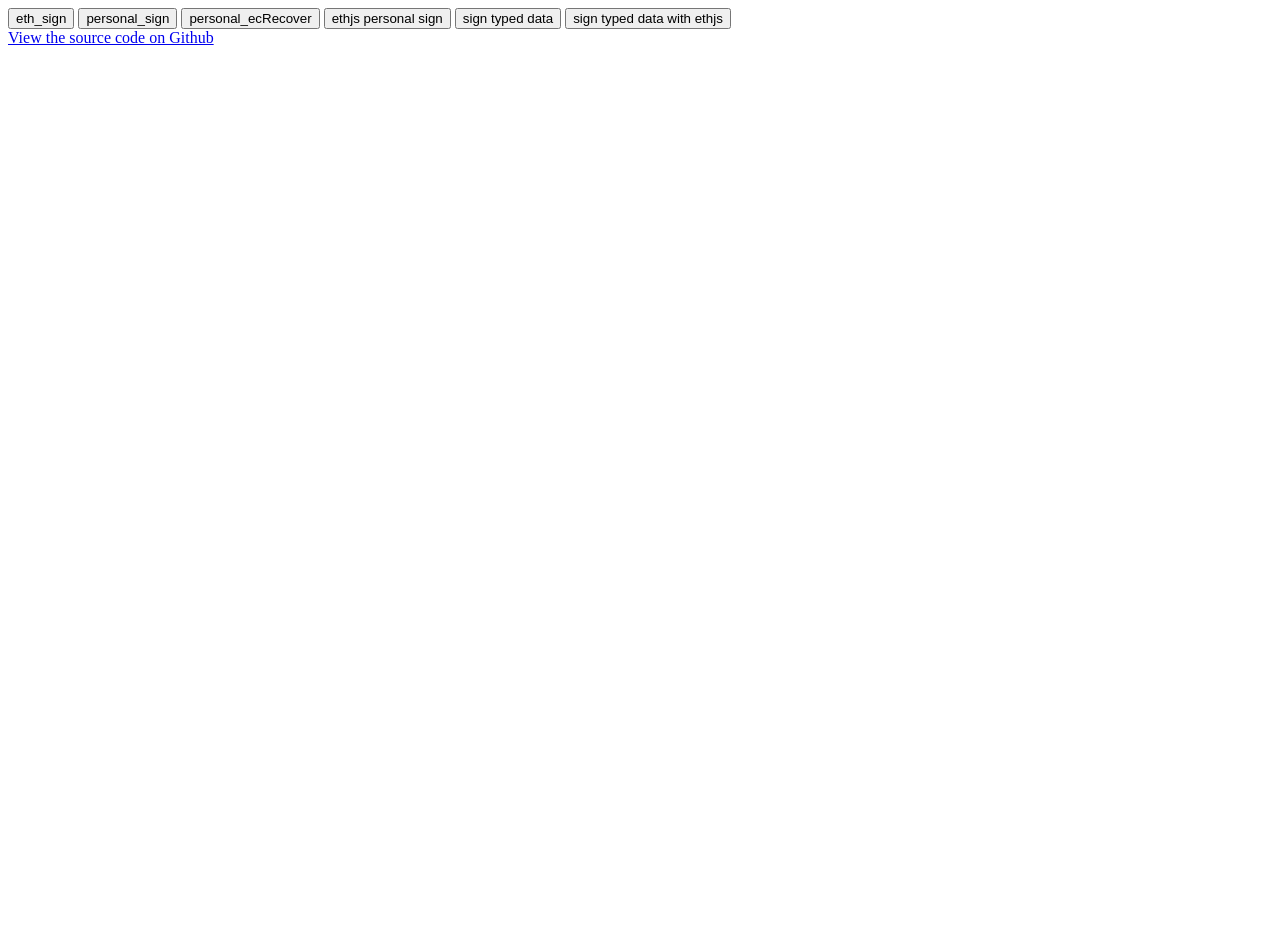
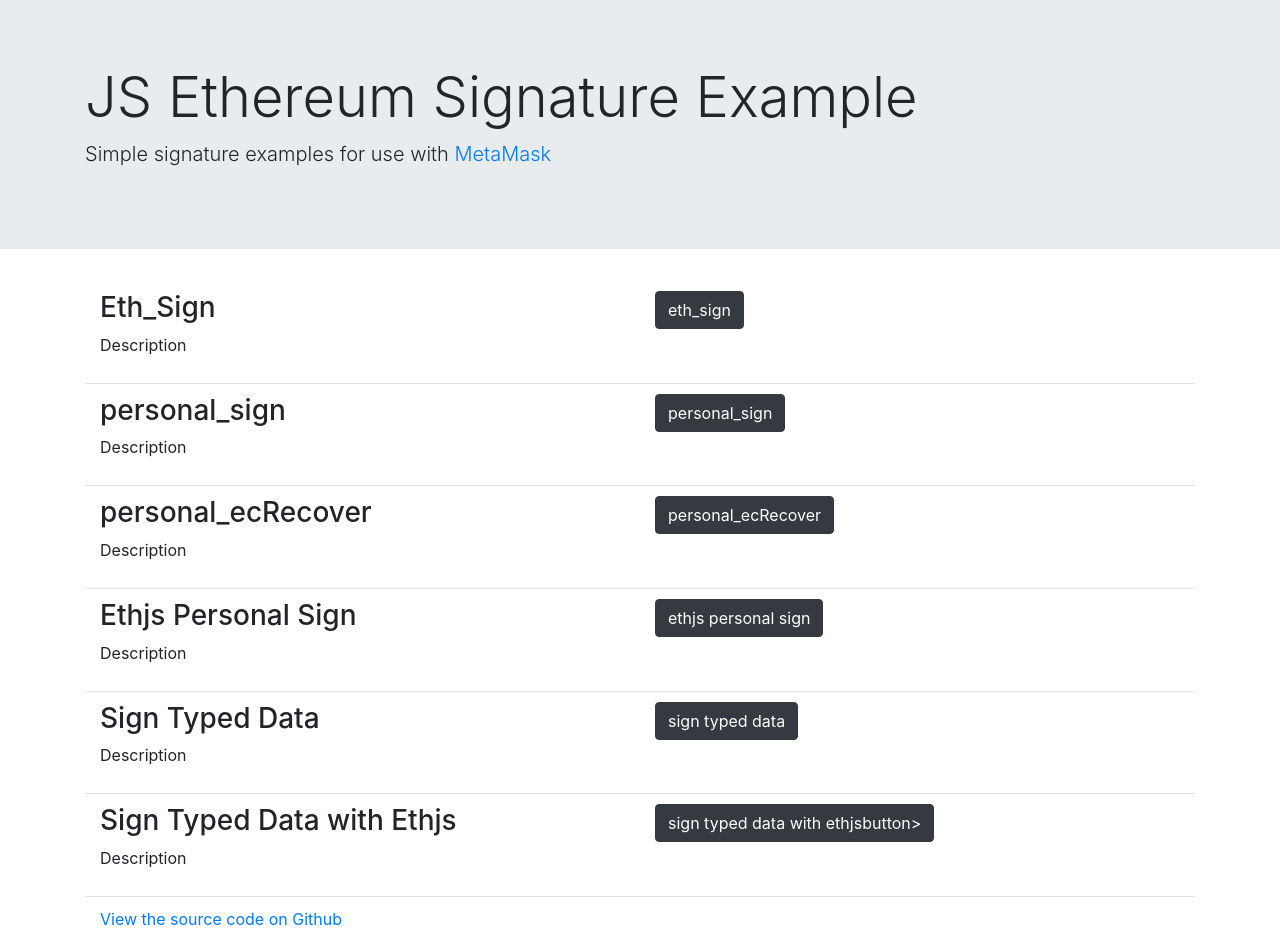
Before and after one commit to danfinlay/js-eth-personal-sign-examples, a website: page index.html in a window 1280 px wide. Before the commit the page ends 800 px from the top, so only its background shows below. Drawn offline with nearby package versions, Linux system fonts and the light colour scheme.

Commit message:
styling with bootstrap
each signature type needs a description

```diff
--- /dev/null
+++ b/css/style.css
@@ -0,0 +1,12 @@
+body{
+
+}
+
+.col{
+  padding:10px;
+}
+
+.row{
+  padding: 10px 0;
+  margin:0;
+}
--- a/index.html
+++ b/index.html
@@ -3,19 +3,88 @@
 <html>
   <head>
     <title>Eth Sign Tests</title>
+      <meta charset="utf-8">
+  <meta name="viewport" content="width=device-width, initial-scale=1">
+  <link rel="stylesheet" href="https://stackpath.bootstrapcdn.com/bootstrap/4.1.1/css/bootstrap.min.css" integrity="sha384-WskhaSGFgHYWDcbwN70/dfYBj47jz9qbsMId/iRN3ewGhXQFZCSftd1LZCfmhktB" crossorigin="anonymous">
+
+  <script src="https://code.jquery.com/jquery-3.3.1.slim.min.js" integrity="sha384-q8i/X+965DzO0rT7abK41JStQIAqVgRVzpbzo5smXKp4YfRvH+8abtTE1Pi6jizo" crossorigin="anonymous"></script>
+<script src="https://cdnjs.cloudflare.com/ajax/libs/popper.js/1.14.3/umd/popper.min.js" integrity="sha384-ZMP7rVo3mIykV+2+9J3UJ46jBk0WLaUAdn689aCwoqbBJiSnjAK/l8WvCWPIPm49" crossorigin="anonymous"></script>
+<script src="https://stackpath.bootstrapcdn.com/bootstrap/4.1.1/js/bootstrap.min.js" integrity="sha384-smHYKdLADwkXOn1EmN1qk/HfnUcbVRZyYmZ4qpPea6sjB/pTJ0euyQp0Mk8ck+5T" crossorigin="anonymous"></script>
+
+
+  <link rel="stylesheet" type="text/css" href="css/style.css">
+
   </head>
 
   <body>
+    <div class="jumbotron jumbotron-fluid">
+      <div class="container">
+        <h1 class="display-4">JS Ethereum Signature Example</h1>
+        <p class="lead">Simple signature examples for use with <a href="https://www.metamask.io"> MetaMask </a></p>
+      </div>
+    </div>
+    <div class="container">
+      <div class="row border-bottom" >
+        <div class="col-6">
+          <h3>Eth_Sign</h3>
+          <p>Description</p>
+        </div>
+        <div class="col-6">
+          <button type="button" class="btn btn-dark" id="ethSignButton">eth_sign</button>
+        </div>
+      </div>
+      <div class="row border-bottom" >
+        <div class="col-6">
+          <h3>personal_sign</h3>
+          <p>Description</p>
+        </div>
+        <div class="col-6">
+          <button type="button" class="btn btn-dark" id="personalSignButton">personal_sign</button>
+        </div>
+      </div>
+      <div class="row border-bottom" >
+        <div class="col-6">
+          <h3>personal_ecRecover</h3>
+          <p>Description</p>
+        </div>
+        <div class="col-6">
+          <button type="button" class="btn btn-dark" id="personalRecoverTest">personal_ecRecover</button>
+        </div>
+      </div>
+      <div class="row border-bottom" >
+        <div class="col-6">
+          <h3>Ethjs Personal Sign</h3>
+          <p>Description</p>
+        </div>
+        <div class="col-6">
+          <button type="button" class="btn btn-dark" id="ethjsPersonalSignButton">ethjs personal sign</button>
+        </div>
+      </div>
+      <div class="row border-bottom" >
+        <div class="col-6">
+          <h3>Sign Typed Data</h3>
+          <p>Description</p>
+        </div>
+        <div class="col-6">
+          <button type="button" class="btn btn-dark" id="signTypedDataButton">sign typed data</button>
+        </div>
+      </div>
+      <div class="row border-bottom" >
+        <div class="col-6">
+          <h3>Sign Typed Data with Ethjs</h3>
+          <p>Description</p>
+        </div>
+        <div class="col-6">
+          <button type="button" class="btn btn-dark" id="ethjsSignTypedDataButton">sign typed data with ethjs</
+          </div>button>
+      </div>
+    </div>
 
-    <button id="ethSignButton">eth_sign</button>
-    <button id="personalSignButton">personal_sign</button>
-    <button id="personalRecoverTest">personal_ecRecover</button>
-    <button id="ethjsPersonalSignButton">ethjs personal sign</button>
-    <button id="signTypedDataButton">sign typed data</button>
-    <button id="ethjsSignTypedDataButton">sign typed data with ethjs</button>
-
-    <br>
-    <a href="https://github.com/danfinlay/js-eth-personal-sign-examples">View the source code on Github</a>
+    <div class="container">
+      <div class="row">
+        <a href="https://github.com/danfinlay/js-eth-personal-sign-examples">View the source code on Github</a>
+      </div>
+    </div>
 
   </body>
 
```
